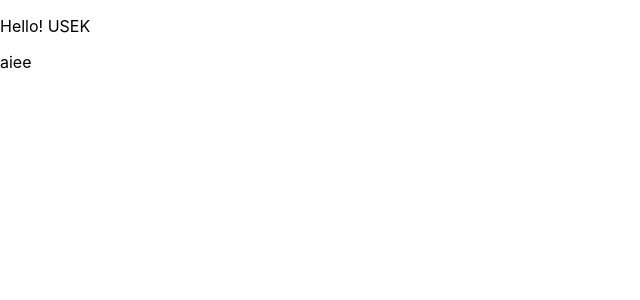
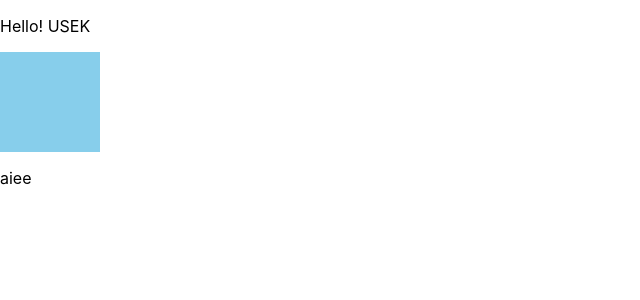
Before and after one commit to UseK/quick-react, a React (Create React App) app: page / in a window 1280 px wide. Shown: the top 300 px of the page, without its empty margins (0-640 px from the left). Built offline with nearby package versions, Linux system fonts and the light colour scheme.

Commit message:
クラス属性(className)を使ってみる

```diff
--- a/src/App.js
+++ b/src/App.js
@@ -8,6 +8,7 @@
     return (
       <div>
         <p>Hello! {name.toUpperCase()}</p>
+        <div className='box'/>
         <p>aiee</p>
       </div>
     );
--- a/src/index.css
+++ b/src/index.css
@@ -12,3 +12,9 @@
   font-family: source-code-pro, Menlo, Monaco, Consolas, "Courier New",
     monospace;
 }
+
+.box {
+  width: 100px;
+  height: 100px;
+  background-color: skyblue;
+}
```
